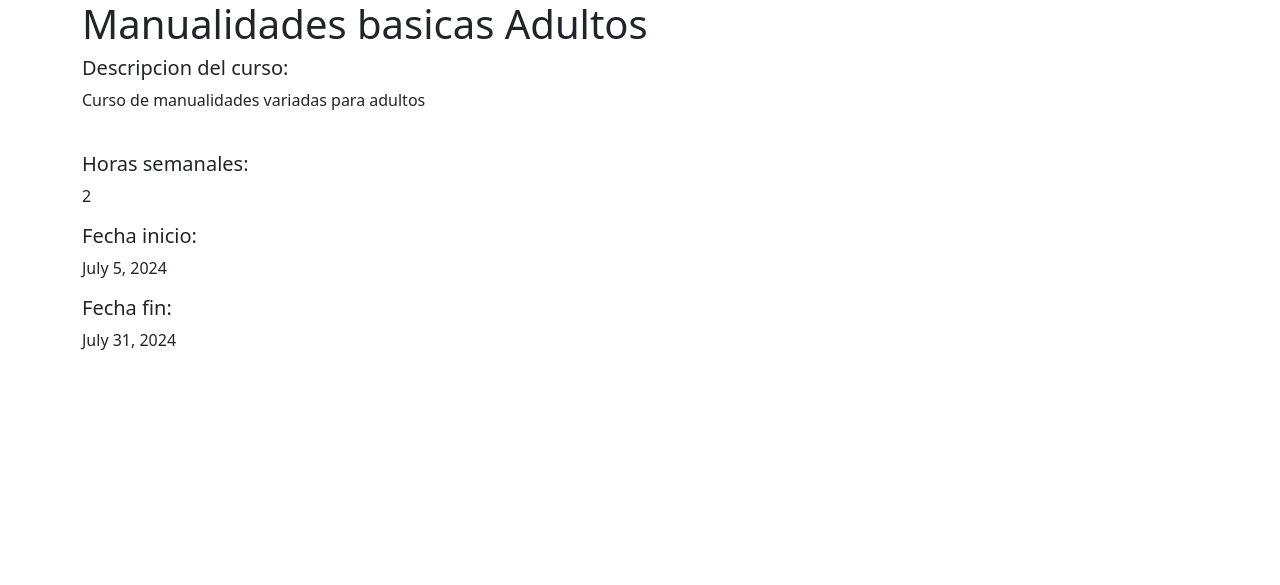
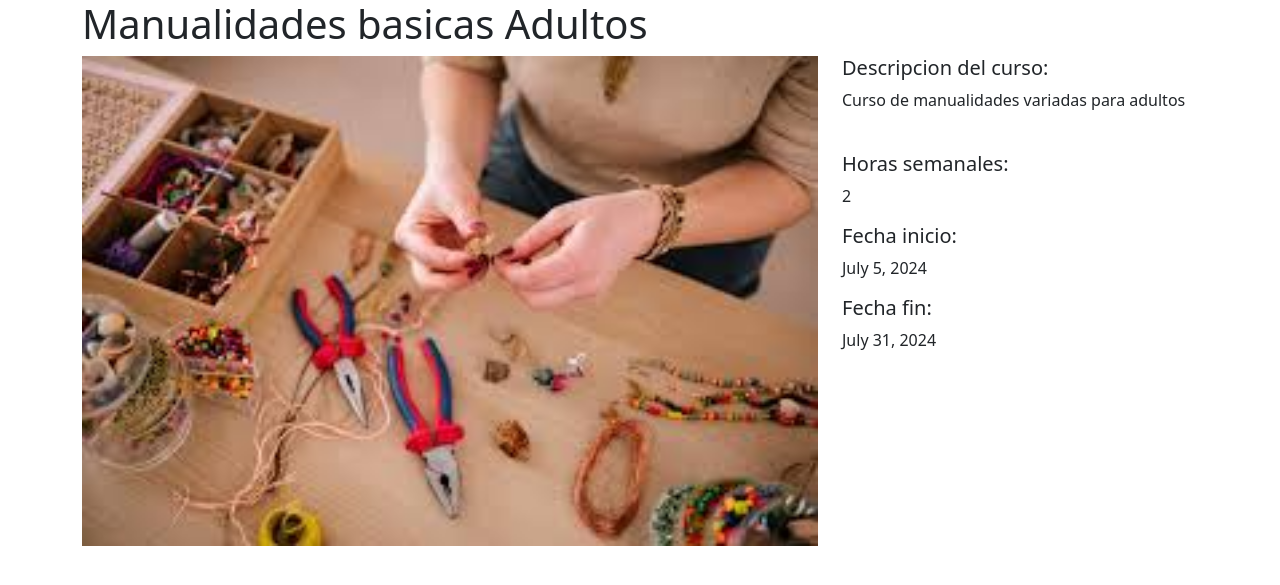
Before and after one commit to didieralz/web-casacultura, a Django app: page /cursos/1/ in a window 1280 px wide. Shown: the top 585 px of the page. Run offline with Django 5.2, Linux system fonts and the light colour scheme; data comes from the database, SQL or seed files in the repository.

Commit message:
agregadas imagenes a las vistas basicas  index y details

```diff
--- a/cursos/templates/cursos/curso_detail.html
+++ b/cursos/templates/cursos/curso_detail.html
@@ -3,6 +3,11 @@
 {% block page_content %}
 <h1>{{ Curso.nombre }}</h1>
 <div class="row">
+    <div class="col-md-8">
+        {% if Curso.image %}
+            <img src="{{ Curso.image.url }}" width="100%">
+        {% endif %}
+    </div>
     <div class="col-md-4">
         <h5>Descripcion del curso:</h5>
         <p>{{ Curso.descripcion }}</p>
--- a/cursos/templates/cursos/curso_index.html
+++ b/cursos/templates/cursos/curso_index.html
@@ -6,7 +6,7 @@
 {% for Curso in Cursos %}
     <div class="col-md-4">
         <div class="card mb-2">
-            {% if project.image %}
+            {% if Curso.image %}
                 <img class="card-img-top" src="{{ Curso.image.url }}">
             {% endif %}
             <div class="card-body">
```
